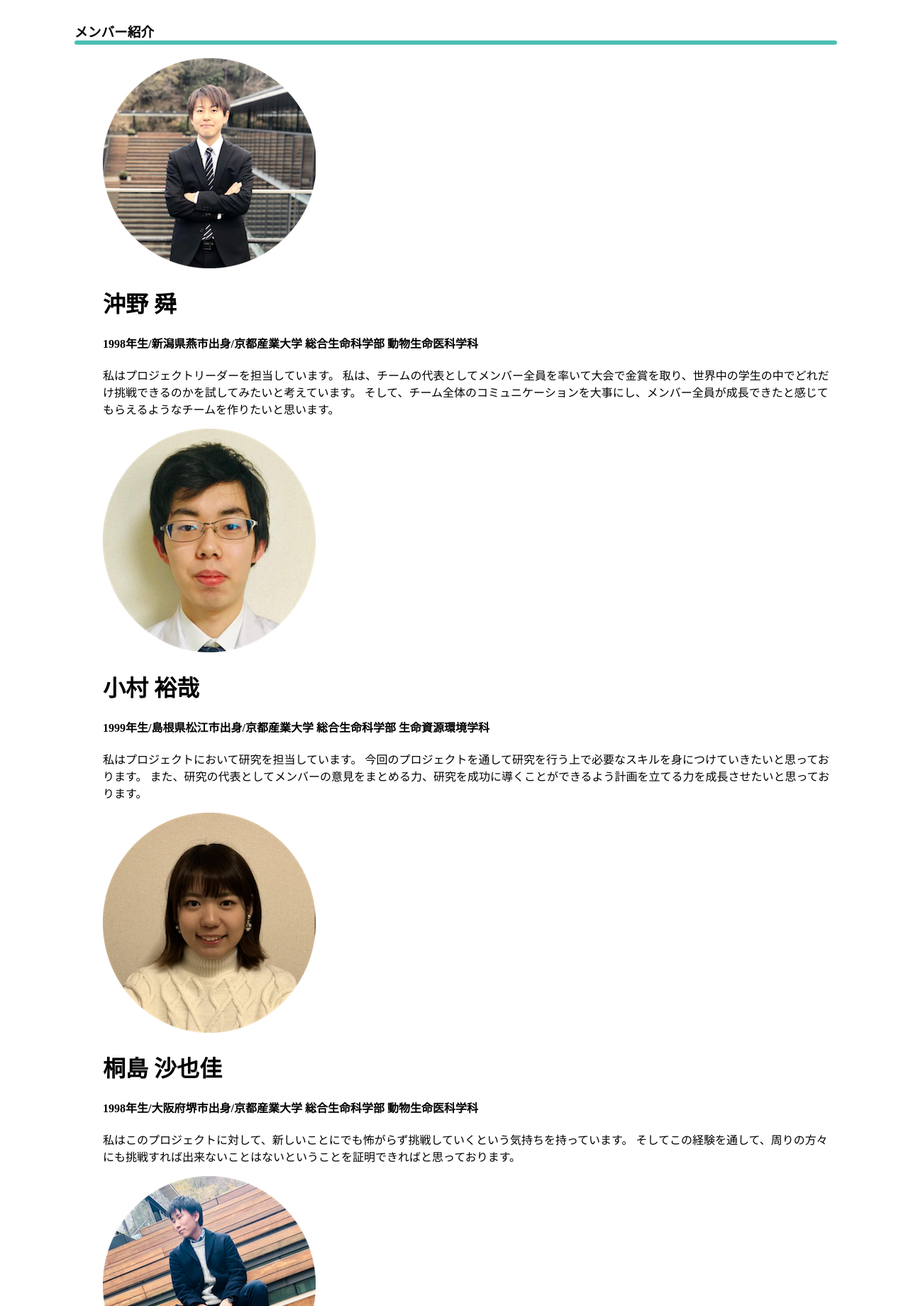
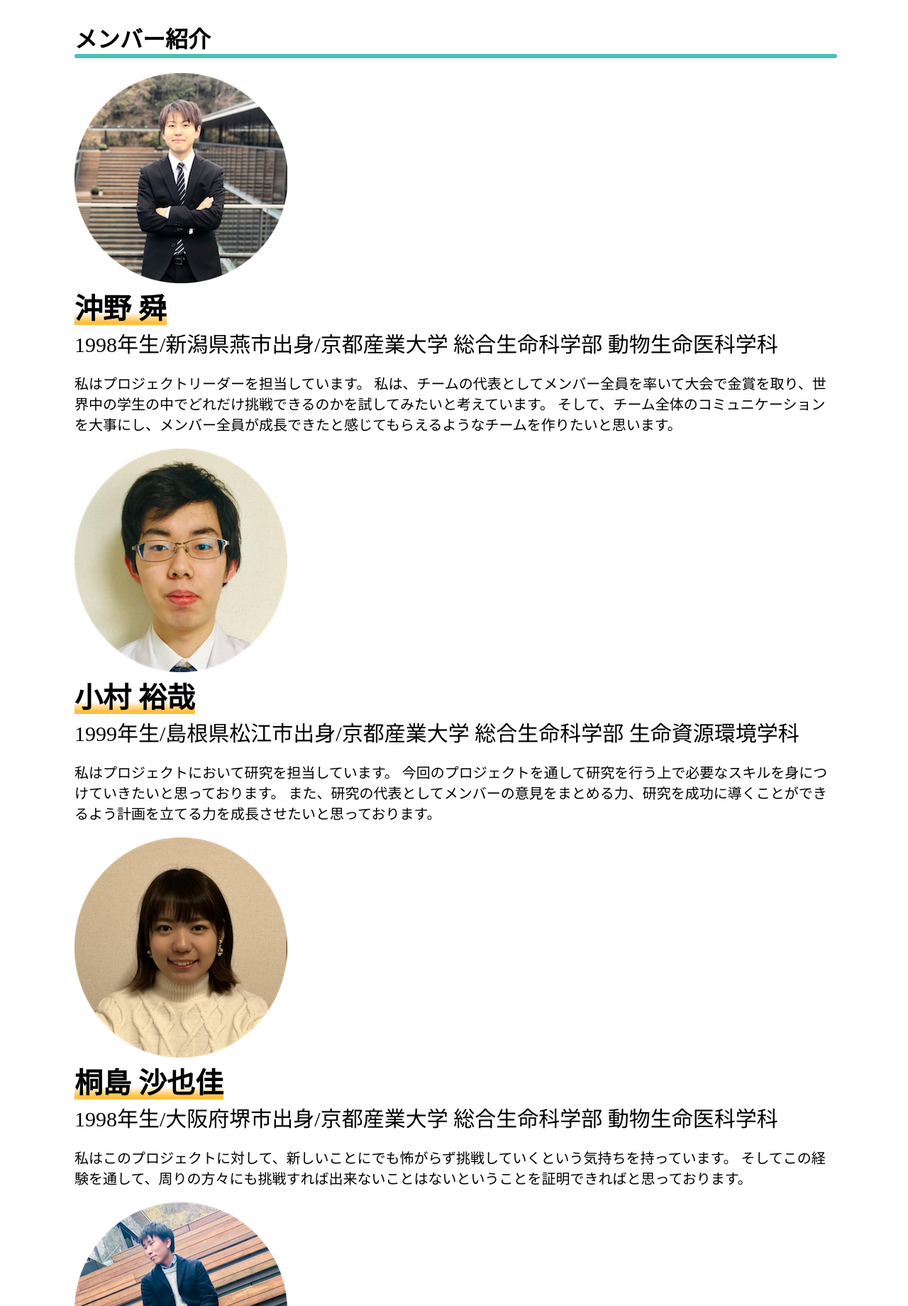
Before and after one commit to sahoI/iGem, a PHP site: page /source/member.html in a window 1280 px wide. Shown: the part 80-1920 px from the top of the page at 71% size. Run offline with PHP 8.4, Linux system fonts and the light colour scheme; some libraries are stand-ins or nearby versions.

Commit message:
文字の大きさなどの調整

```diff
--- a/css/style.css
+++ b/css/style.css
@@ -88,11 +88,21 @@ html, body {
     /* 閉じるボタン */ }
 
 .main {
+  font-family: 'Lao MN';
   margin: 30px 100px; }
   .main .contents {
     margin-left: 5px;
-    margin-bottom: 300px;
+    margin-bottom: 30px;
     background-color: white; }
+    .main .contents .name {
+      background: -webkit-gradient(linear, left top, left bottom, color-stop(60%, transparent), color-stop(90%, #FFC042));
+      background: linear-gradient(transparent 60%, #FFC042 90%);
+      font-size: 40px;
+      font-weight: bold; }
+    .main .contents .profile {
+      font-size: 30px; }
+    .main .contents p {
+      font-size: 20px; }
     .main .contents .title:after {
       background-color: #4DC0B2;
       border-radius: 5px;
@@ -130,7 +140,8 @@ footer {
     .header img {
       width: 40px; }
     .header ul {
-      top: 0px; }
+      top: 0px;
+      padding: 0px; }
     .header #menuOn + menu::after {
       line-height: 10px; }
 
@@ -138,12 +149,16 @@ footer {
     margin: 0px 3px; }
     .main .contents img {
       width: 100px; }
-    .main .contents h1 {
+    .main .contents .title {
       font-size: 30px; }
-    .main .contents h2 {
+    .main .contents .name {
+      font-size: 25px; }
+    .main .contents .profile {
+      font-size: 20px; }
+    .main .contents p {
       font-size: 15px; }
-    .main .contents p {
-      font-size: 10px; }
+    .main .contents .schedule img {
+      width: 80%; }
 
   .footer-twitter {
     padding: 20px 0px !important;
--- a/sass/style.scss
+++ b/sass/style.scss
@@ -1,6 +1,5 @@
 $pc: 1024px;
 $tab: 680px;
-//$sp: 480px;
 @mixin pc {
   @media(max-width: ($pc)) {
     @content;
@@ -63,8 +62,6 @@ html, body {
     bottom: 0;
     left: 0;
     right: 0;
-    //z-index: 10;
-    //background: rgba(0, 0, 0, 0.5);
   }
   #menuOn:checked + menu ul {
     display: block;
@@ -95,7 +92,6 @@ html, body {
       img {
         padding: 0px 5px 0px 0px;
         width: 10%;
-        //height: 10%;
       }
     }
   }
@@ -121,11 +117,24 @@ html, body {
 }
 
 .main {
+  font-family: 'Lao MN';
   margin: 30px 100px;
   .contents {
     margin-left: 5px;
-    margin-bottom: 300px;
+    margin-bottom: 30px;
     background-color: white;
+    //font-size: 40px;
+    .name {
+      background: linear-gradient(transparent 60%, #FFC042 90%);
+      font-size: 40px;
+      font-weight: bold;
+    }
+    .profile {
+      font-size: 30px;
+    }
+    p {
+      font-size: 20px;
+    }
     .title:after { //下線
       background-color: #4DC0B2;
       border-radius: 5px; /* 線幅の半分 */
@@ -173,6 +182,7 @@ footer {
     }
     ul {
       top: 0px;
+      padding: 0px;
     }
     #menuOn + menu::after {
       line-height: 10px;
@@ -184,14 +194,21 @@ footer {
       img {
         width: 100px;
       }
-      h1 {
+      .title {
         font-size: 30px;
       }
-      h2 {
+      .name {
+        font-size: 25px;
+      }
+      .profile {
+        font-size: 20px;
+        //line-height: 20px;
+      }
+      p {
         font-size: 15px;
       }
-      p {
-        font-size: 10px;
+      .schedule img {
+        width: 80%;
       }
     }
   }
--- a/source/about_iGem-ksu.html
+++ b/source/about_iGem-ksu.html
@@ -35,7 +35,7 @@
 <!--ここまでヘッダー-->
 <div class="main">
   <div class="contents">
-    <h3 class="title">iGEM-KSUとは</h3>
+    <h1 class="title">iGEM-KSUとは</h1>
     <div class="about">
       <p>iGEM-KSUとはサングラスとして活動して来た団体の一部をメンバーとする団体です。</p>
       <p>ここで、<a href="https://sunglass-site.herokuapp.com/top.html">サングラス</a>とは科学の公衆への理解を深める団体です。</p>
--- a/source/about_iGem.html
+++ b/source/about_iGem.html
@@ -35,7 +35,7 @@
 <!--ここまでヘッダー-->
 <div class="main">
   <div class="contents">
-    <h3 class="title">iGEMとは</h3>
+    <h1 class="title">iGEMとは</h1>
     <div><p>iGEMとは、主に大学生や大学院生が参加する合成生物学の国際大会です。</p>
       <p>参加するチームは遺伝子工学などの技術を用いて生物学的システムを構築し、その独自性や有能性を競う国際大会です。</p>
       <p>この大会は、毎年アメリカのマサチューセッツ工科大学で行われ、今年で<b>15回目</b>を迎えます。</p>
--- a/source/about_synthetic_biology.html
+++ b/source/about_synthetic_biology.html
@@ -35,7 +35,7 @@
 <!--ここまでヘッダー-->
 <div class="main">
   <div class="contents">
-    <h3 class="title">合成生物学とは</h3>
+    <h1 class="title">合成生物学とは</h1>
     <div class="synthetic">
       <p>出典：Wikipedia(<a href="https://ja.wikipedia.org/wiki/%E5%90%88%E6%88%90%E7%94%9F%E7%89%A9%E5%AD%A6">合成生物学</a>)</p>
       <p><b> < 合成生物学 > </合成生物学></b>(ごうせいせいぶつがく、英語: synthetic biology)は、生物学と工学の学際的な分野である。</p>
--- a/source/index.html
+++ b/source/index.html
@@ -35,7 +35,7 @@
 <!--ここまでヘッダー-->
 <div class="main">
   <div class="contents">
-    <h3 class="title">Topページ</h3>
+    <h1 class="title">Topページ</h1>
 
   </div>
 </div>
--- a/source/member.html
+++ b/source/member.html
@@ -35,74 +35,109 @@
 <!--ここまでヘッダー-->
 <div class="main">
   <div class="contents">
-    <h3 class="title">メンバー紹介</h3>
-    <ul>
+    <h1 class="title">メンバー紹介</h1>
     <li>
-        <img src="../img/member/okino.png">
-        <h1>沖野 舜</h1>
-        <h4>1998年生/新潟県燕市出身/京都産業大学 総合生命科学部 動物生命医科学科</h4>
-        <p>私はプロジェクトリーダーを担当しています。
-        私は、チームの代表としてメンバー全員を率いて大会で金賞を取り、世界中の学生の中でどれだけ挑戦できるのかを試してみたいと考えています。
-        そして、チーム全体のコミュニケーションを大事にし、メンバー全員が成長できたと感じてもらえるようなチームを作りたいと思います。</p>
+    <li><img src="../img/member/okino.png"></li>
+    <li>
+      <dev class="name">沖野 舜</dev>
     </li>
     <li>
-        <img src="../img/member/omura.png">
-        <h1>小村 裕哉</h1>
-        <h4>1999年生/島根県松江市出身/京都産業大学 総合生命科学部 生命資源環境学科</h4>
-        <p>私はプロジェクトにおいて研究を担当しています。
-        今回のプロジェクトを通して研究を行う上で必要なスキルを身につけていきたいと思っております。
-        また、研究の代表としてメンバーの意見をまとめる力、研究を成功に導くことができるよう計画を立てる力を成長させたいと思っております。</p>
+      <dev class="profile">1998年生/新潟県燕市出身/京都産業大学 総合生命科学部 動物生命医科学科</dev>
+    </li>
+    <li><p>私はプロジェクトリーダーを担当しています。
+      私は、チームの代表としてメンバー全員を率いて大会で金賞を取り、世界中の学生の中でどれだけ挑戦できるのかを試してみたいと考えています。
+      そして、チーム全体のコミュニケーションを大事にし、メンバー全員が成長できたと感じてもらえるようなチームを作りたいと思います。</p></li>
     </li>
     <li>
-        <img src="../img/member/kirishima.png">
-        <h1>桐島 沙也佳</h1>
-        <h4>1998年生/大阪府堺市出身/京都産業大学 総合生命科学部 動物生命医科学科</h4>
-        <p>私はこのプロジェクトに対して、新しいことにでも怖がらず挑戦していくという気持ちを持っています。
-        そしてこの経験を通して、周りの方々にも挑戦すれば出来ないことはないということを証明できればと思っております。</p>
+    <li><img src="../img/member/omura.png"></li>
+    <li>
+      <dev class="name">小村 裕哉</dev>
     </li>
     <li>
-        <img src="../img/member/kurioka.png">
-        <h1>栗岡 朋輝 </h1>
-        <h4>1998年生/大阪府枚方市出身/京都産業大学 総合生命科学部 動物生命医科学科</h4>
-        <p>私は、このプロジェクトは世界中の研究者と繋がれるいい経験になると考えています。
+      <dev class="profile">1999年生/島根県松江市出身/京都産業大学 総合生命科学部 生命資源環境学科</dev>
+    </li>
+    <li><p>私はプロジェクトにおいて研究を担当しています。
+      今回のプロジェクトを通して研究を行う上で必要なスキルを身につけていきたいと思っております。
+      また、研究の代表としてメンバーの意見をまとめる力、研究を成功に導くことができるよう計画を立てる力を成長させたいと思っております。</p></li>
+    </li>
+    <li>
+    <li><img src="../img/member/kirishima.png"></li>
+    <li>
+      <dev class="name">桐島 沙也佳</dev>
+    </li>
+    <li>
+      <dev class="profile">1998年生/大阪府堺市出身/京都産業大学 総合生命科学部 動物生命医科学科</dev>
+    </li>
+    <li><p>私はこのプロジェクトに対して、新しいことにでも怖がらず挑戦していくという気持ちを持っています。
+      そしてこの経験を通して、周りの方々にも挑戦すれば出来ないことはないということを証明できればと思っております。</p></li>
+    </li>
+    <li>
+    <li><img src="../img/member/kurioka.png"></li>
+    <li>
+      <dev class="name">栗岡 朋輝</dev>
+    </li>
+    <li>
+      <dev class="profile">1998年生/大阪府枚方市出身/京都産業大学 総合生命科学部 動物生命医科学科</dev>
+    </li>
+    <li><p>私は、このプロジェクトは世界中の研究者と繋がれるいい経験になると考えています。
       私は、公衆の場で発表があまり得意ではなくいつも緊張してしまいがちです。
       そのためこのプロジェクトの成功は、私の短所の克服でもあり、新たな物への挑戦する勇気を与えてくれると考えています。
-        また、全てが始めてのことばかりですが、チャレンジ精神を持って取り組みたいです。</p>
+      また、全てが始めてのことばかりですが、チャレンジ精神を持って取り組みたいです。</p></li>
     </li>
     <li>
-        <img src="../img/member/tsuji.png">
-        <h1>辻 健一郎 </h1>
-        <h4>1998年生/京都府京都市出身/京都産業大学 コンピュータ理工学部 インテリジェントシステム学科</h4>
-        <p>私はこのプロジェクトを通し、大学生活という様々な方からいただけたこの時間でコンピュータと生物の結び付きの可能性を見つけ、近い将来の就職という面で大いに役立てることができたら良いなと考えています。</p>
+    <li><img src="../img/member/tsuji.png"></li>
+    <li>
+      <dev class="name">辻 健一郎</dev>
     </li>
     <li>
-        <img src="../img/member/yamada.png">
-        <h1>山田 祐太朗</h1>
-        <h4>1998年生/山口県山口市出身/京都産業大学 理学部 物理科学科</h4>
-        <p>私はiGEM-KSUにマネージャーとして関わっています。
-        そして、この活動以外にも学内外で様々な活動をしていて、学生の内にできるだけ経験を積んで自分のできることの範囲を広げたいと考えています。
-        代表と協力し、このチームのサポートに尽力します。</p>
+      <dev class="profile">1998年生/京都府京都市出身/京都産業大学 コンピュータ理工学部 インテリジェントシステム学科</dev>
+    </li>
+    <li><p>私はこのプロジェクトを通し、大学生活という様々な方からいただけたこの時間でコンピュータと生物の結び付きの可能性を見つけ、近い将来の就職という面で大いに役立てることができたら良いなと考えています。</p>
+    </li>
     </li>
     <li>
-        <img src="../img/member/shimomoto.png">
-        <h1>下本さやか</h1>
-        <h4>1999年生/京都産業大学 総合生命科学部 生命資源環境学科</h4>
-        <p>このプロジェクトを通して環境問題を改善する方法の一つになればと思っております。</p>
+    <li><img src="../img/member/yamada.png"></li>
+    <li>
+      <dev class="name">山田 祐太朗</dev>
     </li>
     <li>
-        <img src="../img/member/mouri.png">
-        <h1>毛利 七香</h1>
-        <h4>2000年生/大阪府東大阪市出身/京都産業大学 総合生命科学部 動物生命医科学科</h4>
-        <p>私はこのプロジェクトを通して困難な課題に立ち向かい解決していこうとする姿勢を大切にし、それを自身の成長に繋げるように努力していきたいと思います。
-        またその成果を皆さんに伝えられるように努力していきたいです。</p>
+      <dev class="profile">1998年生/山口県山口市出身/京都産業大学 理学部 物理科学科</dev>
+    </li>
+    <li><p>私はiGEM-KSUにマネージャーとして関わっています。
+      そして、この活動以外にも学内外で様々な活動をしていて、学生の内にできるだけ経験を積んで自分のできることの範囲を広げたいと考えています。
+      代表と協力し、このチームのサポートに尽力します。</p></li>
     </li>
     <li>
-        <img src="../img/member/motita.png">
-        <h1>持田 紗那</h1>
-        <h4>1999年生/奈良県在住/京都産業大学 総合生命科学部 動物生命医科学科</h4>
-        <p>私はこのプロジェクトで自分の力で1から物事を進めていく大切さを実感し、伝えていこうという風に思っています。</p>
+    <li><img src="../img/member/shimomoto.png"></li>
+    <li>
+      <dev class="name">下本さやか</dev>
     </li>
-    </ul>
+    <li>
+      <dev class="profile">1999年生/京都産業大学 総合生命科学部 生命資源環境学科</dev>
+    </li>
+    <li><p>このプロジェクトを通して環境問題を改善する方法の一つになればと思っております。</p></li>
+    </li>
+    <li>
+    <li><img src="../img/member/mouri.png"></li>
+    <li>
+      <dev class="name">毛利 七香</dev>
+    </li>
+    <li>
+      <dev class="profile">2000年生/大阪府東大阪市出身/京都産業大学 総合生命科学部 動物生命医科学科</dev>
+    </li>
+    <li><p>私はこのプロジェクトを通して困難な課題に立ち向かい解決していこうとする姿勢を大切にし、それを自身の成長に繋げるように努力していきたいと思います。
+      またその成果を皆さんに伝えられるように努力していきたいです。</p></li>
+    </li>
+    <li>
+    <li><img src="../img/member/motita.png"></li>
+    <li>
+      <dev class="name">持田 紗那</dev>
+    </li>
+    </li>
+    <li>
+      <dev class="profile">1999年生/奈良県在住/京都産業大学 総合生命科学部 動物生命医科学科</dev>
+    </li>
+    <li><p>私はこのプロジェクトで自分の力で1から物事を進めていく大切さを実感し、伝えていこうという風に思っています。</p></li>
   </div>
 </div>
 
--- a/source/schedule.html
+++ b/source/schedule.html
@@ -35,8 +35,10 @@
 <!--ここまでヘッダー-->
 <div class="main">
   <div class="contents">
-    <h3 class="title">Schedule</h3>
-    <img src="../img/schedule.png">
+    <h1 class="title">Schedule</h1>
+    <div class="schedule">
+      <img src="../img/schedule.png">
+    </div>
   </div>
 </div>
 
```
Also changed, not shown: sass/style.css (+20 -6 lines), 2 other files. Lines whose indentation alone changed are shown as unchanged.
